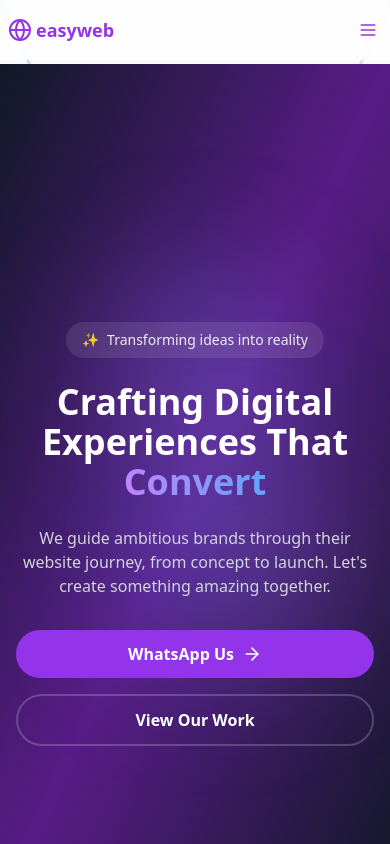
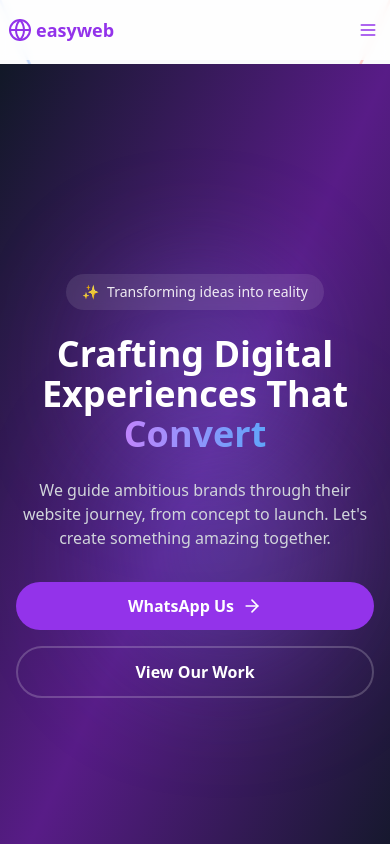
Before and after one commit to Lochy2000/easywebs, a React (Create React App) app: page / in a window 390 px wide. Shown: the top 844 px of the page. Built offline with nearby package versions, Linux system fonts and the light colour scheme.

Commit message:
spacing update on hero section for phone

```diff
--- a/src/components/Hero.tsx
+++ b/src/components/Hero.tsx
@@ -3,7 +3,7 @@ import ConsultationButton from './ConsultationButton';
 
 const Hero = () => {
   return (
-    <section className="relative min-h-screen pt-16">
+    <section className="relative min-h-screen">
       {/* Background gradient */}
       <div className="absolute inset-0">
         <div className="absolute inset-0 bg-gradient-to-br from-gray-900 via-purple-900 to-gray-900">
@@ -18,11 +18,11 @@ const Hero = () => {
         </div>
       </div>
 
-      {/* Main content container */}
-      <div className="relative min-h-[calc(100vh-4rem)] flex flex-col lg:flex-row items-center justify-center px-4 md:px-8 max-w-7xl mx-auto">
+      {/* Main content container - Removed pt-16 and adjusted flex layout */}
+      <div className="relative h-screen flex items-center justify-center px-4 md:px-8 max-w-7xl mx-auto">
         <div className="flex flex-col lg:flex-row items-center w-full gap-8 lg:gap-12">
-          {/* Text content */}
-          <div className="w-full lg:w-1/2 z-10 text-center lg:text-left pt-8 lg:pt-0">
+          {/* Text content - Adjusted padding for better mobile display */}
+          <div className="w-full lg:w-1/2 z-10 text-center lg:text-left">
             <div className="inline-flex items-center px-4 py-2 bg-white/10 backdrop-blur-sm rounded-full text-white/90 text-sm mb-6">
               <span className="mr-2">✨</span>
               Transforming ideas into reality
@@ -52,7 +52,7 @@ const Hero = () => {
             </div>
           </div>
 
-          {/* Image container */}
+          {/* Image container - Hidden on mobile, shown on larger screens */}
           <div className="hidden lg:flex w-1/2 justify-center items-center z-10">
             <div className="relative w-[500px] aspect-square">
               <div className="absolute inset-0 flex items-center justify-center">
```
